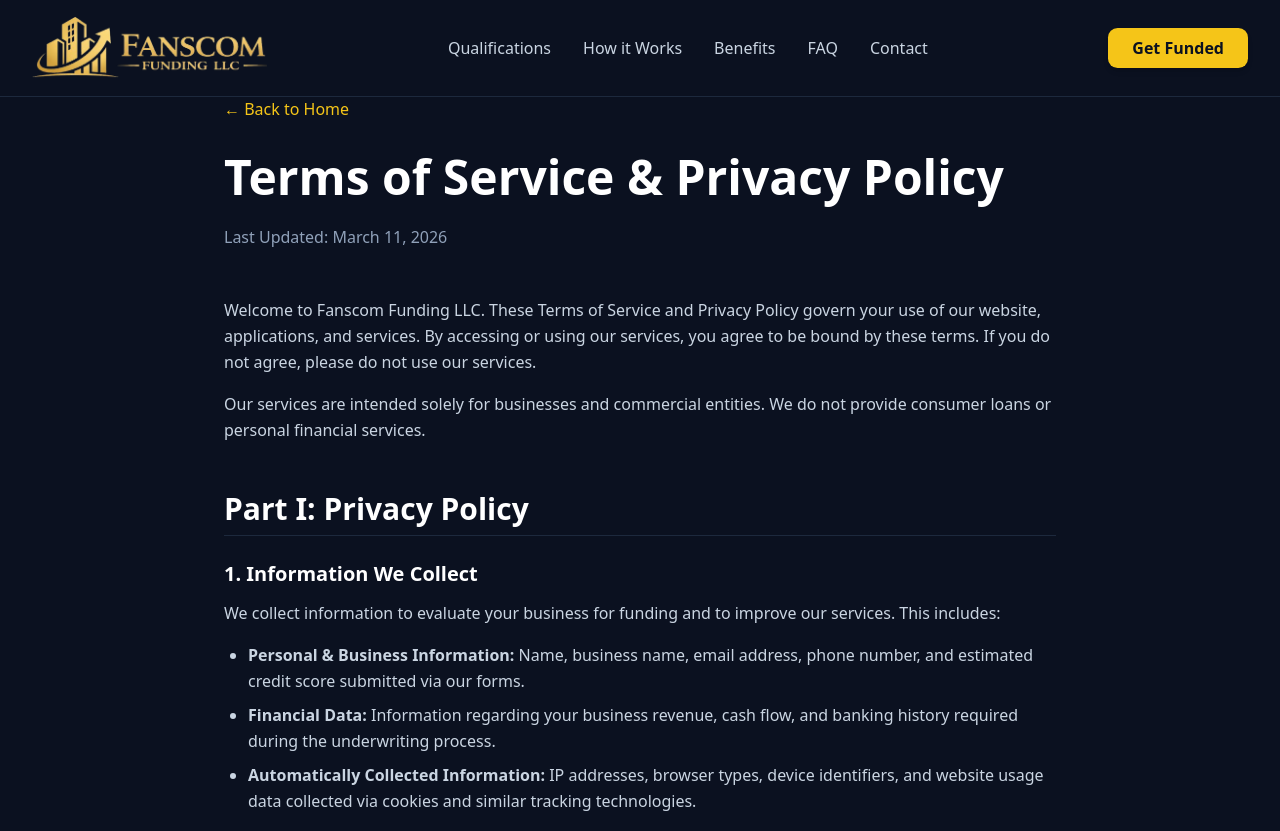
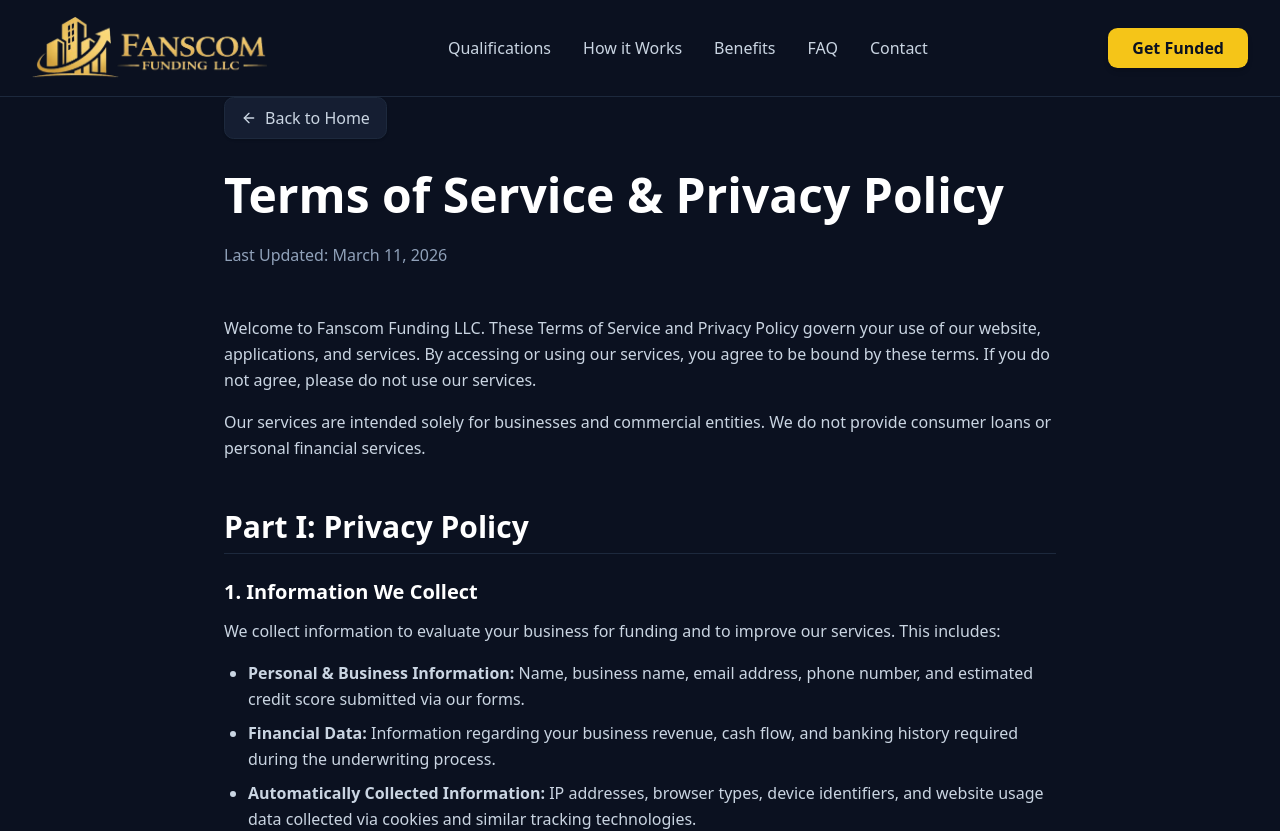
Before and after one commit to Gabitojr/approvalhq, a Next.js app: page /terms in a window 1280 px wide. Shown: the top 831 px of the page. Built offline with nearby package versions, Linux system fonts and the light colour scheme.

Commit message:
better back button

```diff
--- a/components/Terms.tsx
+++ b/components/Terms.tsx
@@ -1,14 +1,21 @@
 "use client"
 import Link from "next/link"
+import { ArrowLeft } from "lucide-react"
 
 export default function Terms() {
   return (
     <section className="py-24 bg-[#0B1120] min-h-screen border-t border-slate-800">
       <div className="max-w-4xl mx-auto px-4 sm:px-6 lg:px-8">
         <div className="mb-12">
-          <Link href="/" className="text-[#F5C518] hover:text-yellow-500 transition font-medium flex items-center gap-2 mb-8">
-            ← Back to Home
+          {/* Botón de Back Mejorado */}
+          <Link
+            href="/"
+            className="inline-flex items-center gap-2 px-4 py-2 rounded-lg bg-[#151E32] border border-slate-800 text-slate-300 hover:text-[#0B1120] hover:bg-[#F5C518] hover:border-[#F5C518] transition-all font-medium mb-8 group shadow-sm w-fit"
+          >
+            <ArrowLeft className="w-4 h-4 transition-transform group-hover:-translate-x-1" />
+            Back to Home
           </Link>
+
           <h1 className="text-4xl md:text-5xl font-bold text-white mb-6">Terms of Service & Privacy Policy</h1>
           <p className="text-slate-400">Last Updated: {new Date().toLocaleDateString('en-US', { month: 'long', day: 'numeric', year: 'numeric' })}</p>
         </div>
@@ -67,7 +74,7 @@ export default function Terms() {
             </p>
           </div>
 
-          {/* SMS TERMS SECTION (BLINDADO PARA TCPA Y FTSA FLORIDA) */}
+          {/* SMS TERMS SECTION */}
           <div>
             <h2 className="text-3xl font-bold text-white mb-6 border-b border-slate-800 pb-2">Part II: SMS/Text Messaging Terms</h2>
             <p className="mb-4">
@@ -112,7 +119,6 @@ export default function Terms() {
               You agree to indemnify, defend, and hold harmless Fanscom Funding LLC, its officers, directors, employees, and agents from any claims, liabilities, damages, and expenses (including legal fees) arising from your misuse of our services, violation of these Terms, or infringement of any third-party rights.
             </p>
 
-            {/* FLORIDA JURISDICTION SECTION */}
             <h3 className="text-xl font-bold text-white mb-3">6. Governing Law and Dispute Resolution</h3>
             <p className="mb-4">
               These Terms shall be governed by and construed in accordance with the laws of the State of Florida, without regard to its conflict of law principles. Any legal action or proceeding arising under these Terms will be brought exclusively in the federal or state courts located in the State of Florida.
```
